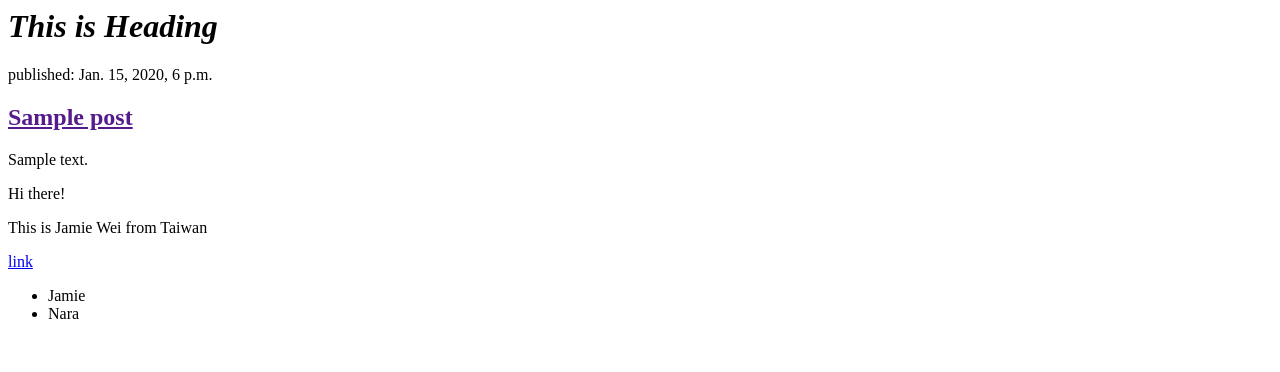
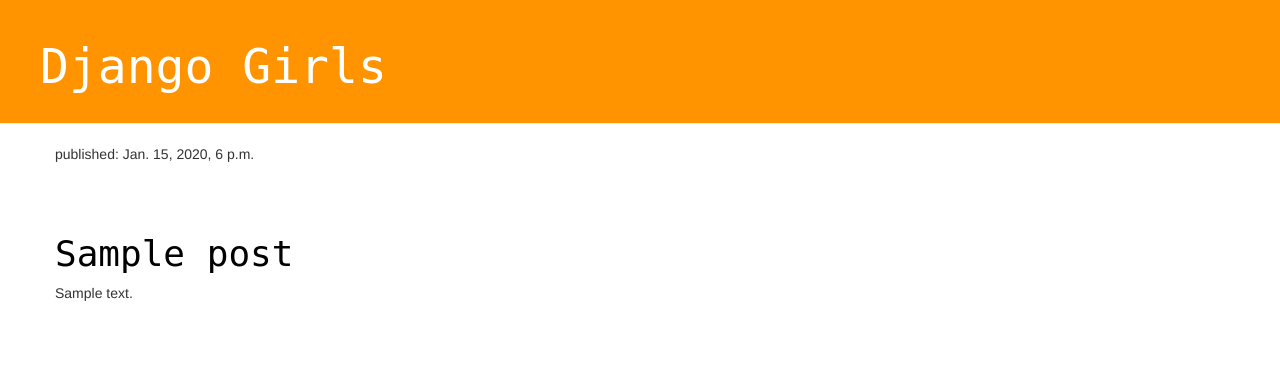
Before and after one commit to jamiewei-tw/Cathay-Globalequity, a Django app: template blog/templates/blog/post_list.html in a window 1280 px wide. Shown: the top 372 px of the page. Run offline with Django 3.2, Linux system fonts and the light colour scheme; the template is opened without the code that fills it: values that come from a table or form of the project are taken from there, others are empty; tables that the repository leaves empty hold one stand-in row (values such as "Sample post"); some libraries are stand-ins or nearby versions.

Commit message:
commit before modified

```diff
--- /dev/null
+++ b/blog/static/css/blog.css
@@ -0,0 +1,46 @@
+.page-header {
+    background-color: #ff9400;
+    margin-top: 0;
+    padding: 20px 20px 20px 40px;
+}
+
+.page-header h1, .page-header h1 a, .page-header h1 a:visited, .page-header h1 a:active {
+    color: #ffffff;
+    font-size: 36pt;
+    text-decoration: none;
+}
+
+.content {
+    margin-left: 40px;
+}
+
+h1, h2, h3, h4 {
+    font-family: 'monospace', cursive;
+}
+
+.date {
+    color: #828282;
+}
+
+.save {
+    float: right;
+}
+
+.post-form textarea, .post-form input {
+    width: 100%;
+}
+
+.top-menu, .top-menu:hover, .top-menu:visited {
+    color: #ffffff;
+    float: right;
+    font-size: 26pt;
+    margin-right: 20px;
+}
+
+.post {
+    margin-bottom: 70px;
+}
+
+.post h1 a, .post h1 a:visited {
+    color: #000000;
+}
--- /dev/null
+++ b/blog/templates/blog/base.html
@@ -0,0 +1,26 @@
+{% load staticfiles %}
+
+<html>
+    <head>
+        <title>Jamie' Blog</title>
+        <link rel="stylesheet" href="//maxcdn.bootstrapcdn.com/bootstrap/3.2.0/css/bootstrap.min.css">
+        <link rel="stylesheet" href="//maxcdn.bootstrapcdn.com/bootstrap/3.2.0/css/bootstrap-theme.min.css">
+        <link rel="stylesheet" href="{% static 'css/blog.css' %}">
+    </head>
+
+    <body>
+        <div class="page-header">
+            <h1><a href="">Django Girls</a></h1>
+        </div>
+
+        <div class="content container">
+            <div class="row">
+                <div class="col-md-8">
+                    {% block content %}
+                    {% endblock %}
+                </div>
+            </div>
+        </div>
+
+    </body>
+</html>
--- a/blog/templates/blog/post_list.html
+++ b/blog/templates/blog/post_list.html
@@ -1,29 +1,14 @@
-<html>
-    <head>
-        <title>Jamie' Blog</title>
-    </head>
+{% extends 'blog/base.html' %}
 
-    <div>
-        <h1>
-            <em>
-                <strong>This is Heading</strong>
-            </em>
-        </h1>
-    </div>
+{% block content %}
+    {% for post in posts %}
+        <div class="post">
+            <div class="post">
+                <P>published: {{ post.published_date }}</p>
+            </div>
 
-    {% for post in posts %}
-    <div>
-        <P>published: {{ post.published_date }}</p>
-        <h2><a href="">{{ post.title }}</a></h2>
-        <p>{{ post.text|linebreaksbr }}</p>
-    </div>
+            <h1><a href="{% url 'post_detail' pk=post.pk %}">{{ post.title }}</a></h1>
+            <p>{{ post.text|linebreaksbr }}</p>
+        </div>
     {% endfor %}
-
-    <p>Hi there!</p>
-    <p>This is Jamie Wei from Taiwan</p>
-
-    <a href="https://www.google.com.tw/">link</a>
-
-    <ul><li>Jamie</li><li>Nara</li></ul>
-
-</html>
+{% endblock %}
```
Also changed, not shown: blog/url.py (added, +8 -0 lines).
